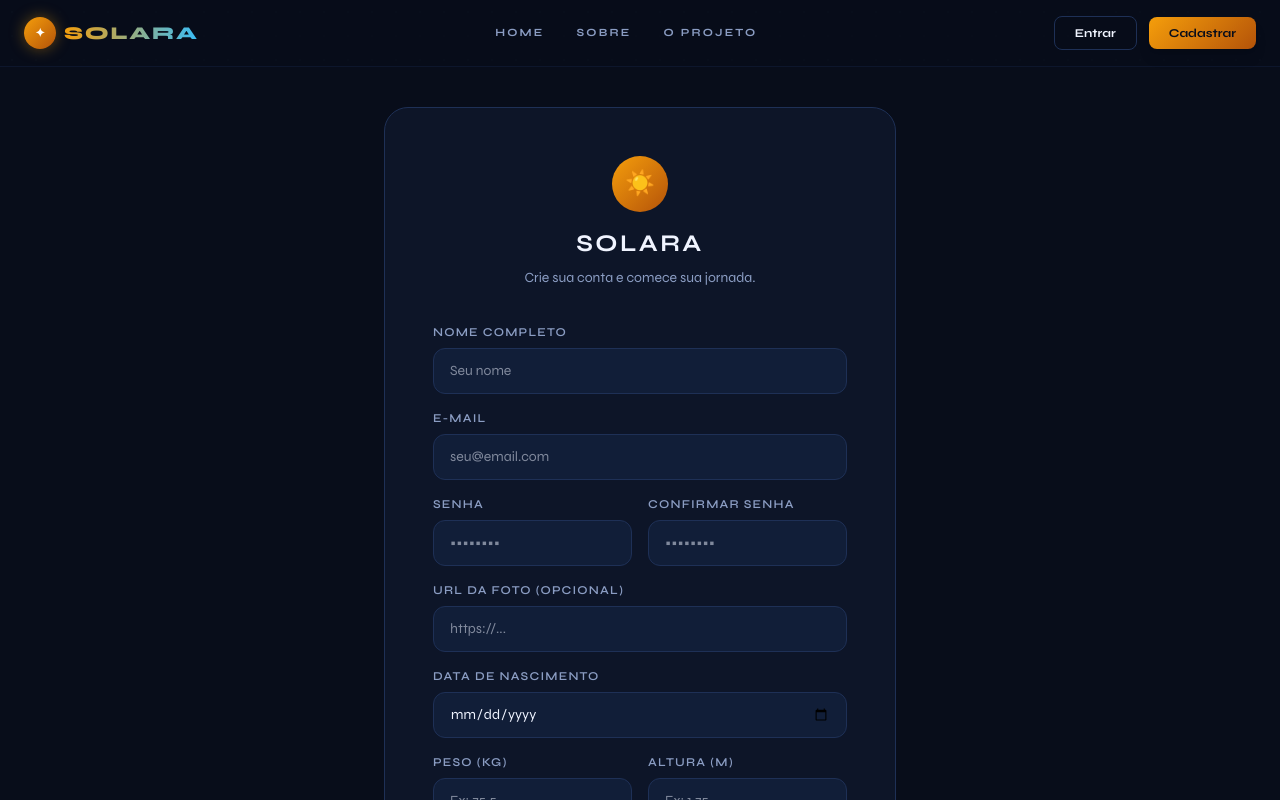
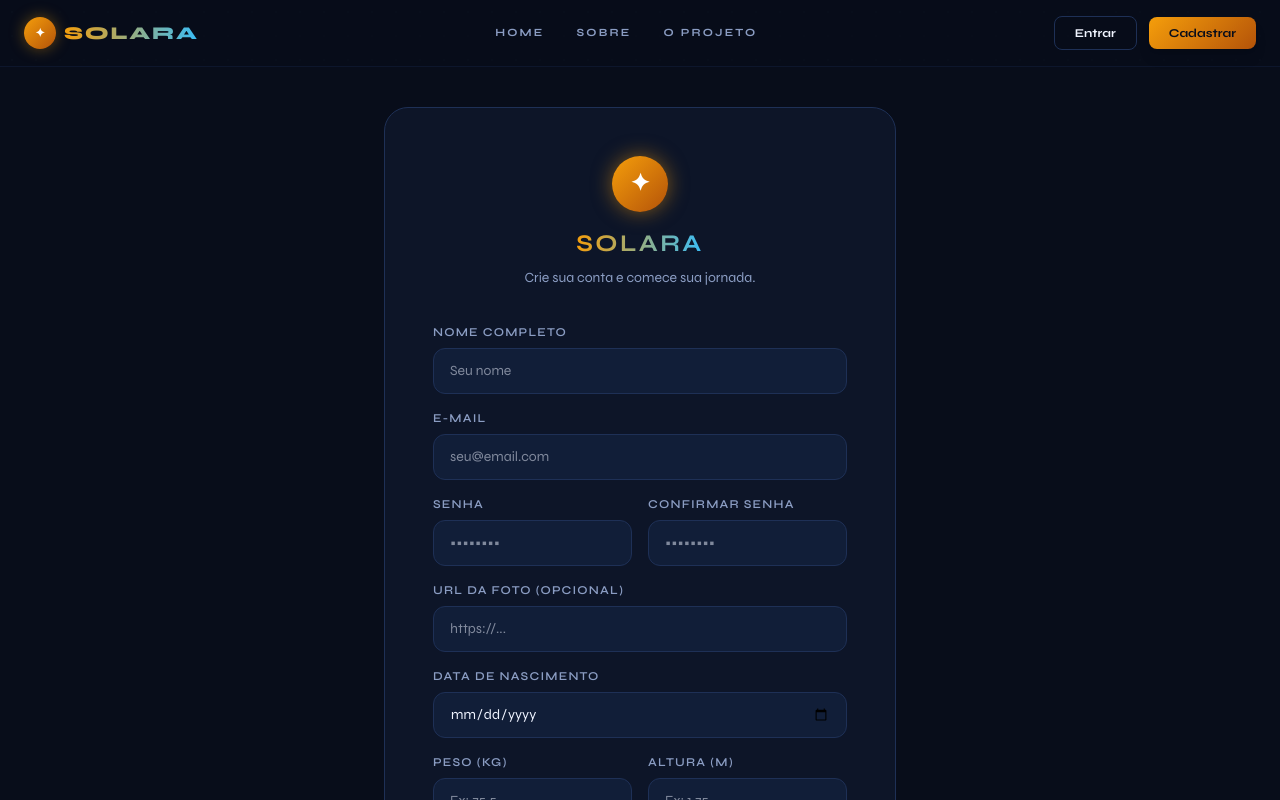
Before and after one commit to grupo6-js13/solara_frontend_fitness, a React (Vite) app: page /cadastro in a window 1280 px wide. Shown: the top 800 px of the page. Built offline with nearby package versions, Linux system fonts and the light colour scheme.

Commit message:
fix: atualizando logos de cadastro e login

```diff
--- a/src/pages/cadastro/Cadastro.tsx
+++ b/src/pages/cadastro/Cadastro.tsx
@@ -83,10 +83,19 @@ export default function Cadastro() {
       <div className="bg-[#0D1528] border border-[#1E3056] rounded-3xl p-12 w-full max-w-lg z-10">
 
         <div className="flex flex-col items-center mb-9">
-          <div className="w-14 h-14 rounded-full flex items-center justify-center mb-4 bg-linear-to-br from-[#F59E0B] to-[#B45309]">
-            <span className="text-2xl">☀️</span>
+          <div className="w-14 h-14 rounded-full flex items-center justify-center text-white text-2xl font-black mb-4"
+               style={{
+                 background: "linear-gradient(135deg, #F59E0B, #B45309)",
+                 boxShadow: "0 0 20px rgba(245,158,11,0.5)"
+               }}>
+            ✦
           </div>
-          <h1 className="font-['Orbitron'] text-2xl font-bold tracking-widest text-[#F0F4FF] mb-2">
+          <h1 className="font-['Orbitron'] text-2xl font-bold tracking-widest text-center mb-2"
+              style={{
+                background: "linear-gradient(90deg, #F59E0B 0%, #38BDF8 100%)",
+                WebkitBackgroundClip: "text",
+                WebkitTextFillColor: "transparent",
+              }}>
             SOLARA
           </h1>
           <p className="text-[#8B9DC3] text-sm text-center">
--- a/src/pages/login/Login.tsx
+++ b/src/pages/login/Login.tsx
@@ -40,10 +40,19 @@ export default function Login() {
       <div className="bg-[#0D1528] border border-[#1E3056] rounded-3xl p-12 w-full max-w-md z-10">
 
         <div className="flex flex-col items-center mb-9">
-          <div className="w-14 h-14 rounded-full flex items-center justify-center mb-4 bg-linear-to-br from-[#F59E0B] to-[#B45309]">
-            <span className="text-2xl">☀️</span>
+          <div className="w-14 h-14 rounded-full flex items-center justify-center text-white text-2xl font-black mb-4"
+               style={{
+                 background: "linear-gradient(135deg, #F59E0B, #B45309)",
+                 boxShadow: "0 0 20px rgba(245,158,11,0.5)"
+               }}>
+            ✦
           </div>
-          <h1 className="font-['Orbitron'] text-2xl font-bold tracking-widest text-[#F0F4FF] mb-2">
+          <h1 className="font-['Orbitron'] text-2xl font-bold tracking-widest text-center mb-2"
+              style={{
+                background: "linear-gradient(90deg, #F59E0B 0%, #38BDF8 100%)",
+                WebkitBackgroundClip: "text",
+                WebkitTextFillColor: "transparent",
+              }}>
             SOLARA
           </h1>
           <p className="text-[#8B9DC3] text-sm text-center">
```
